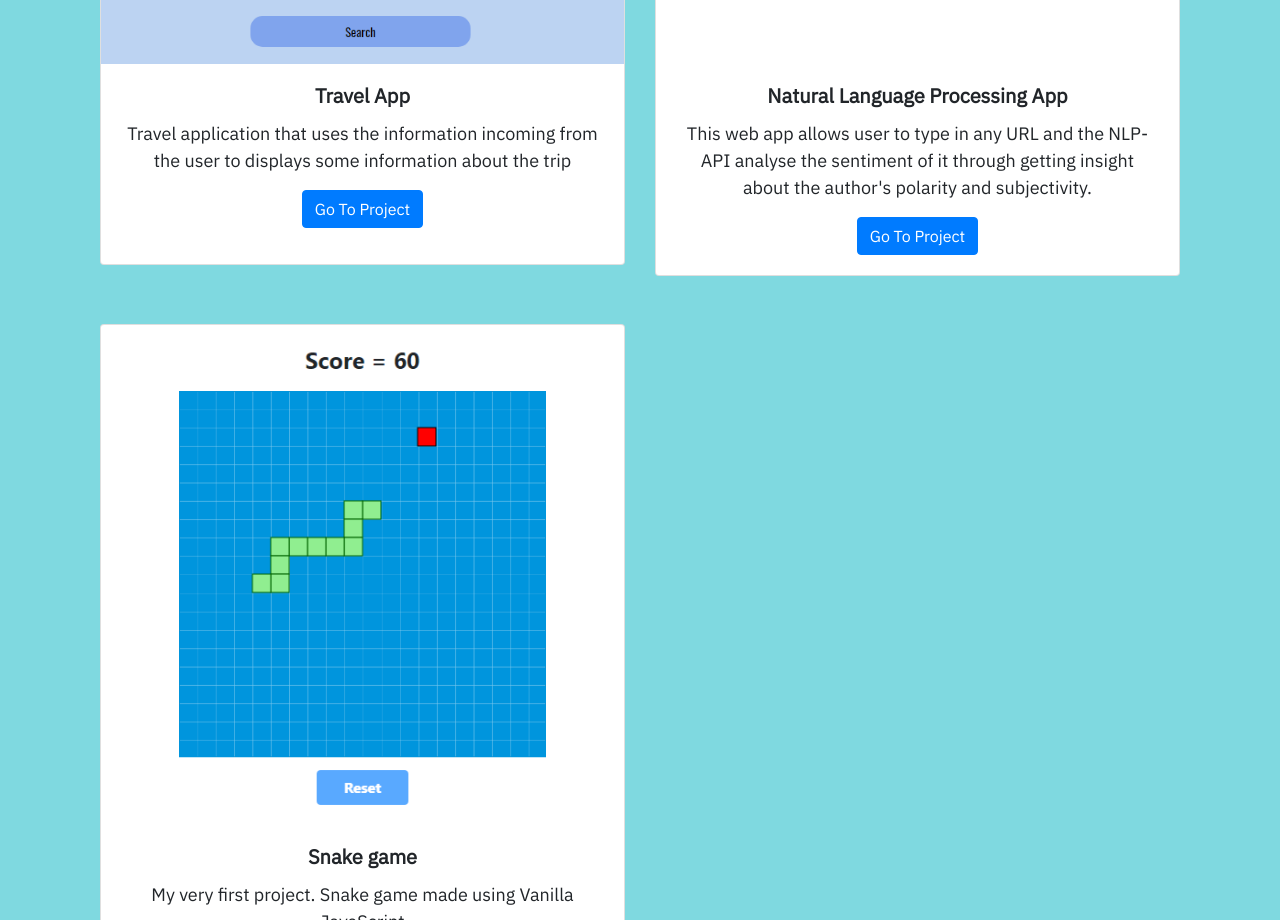
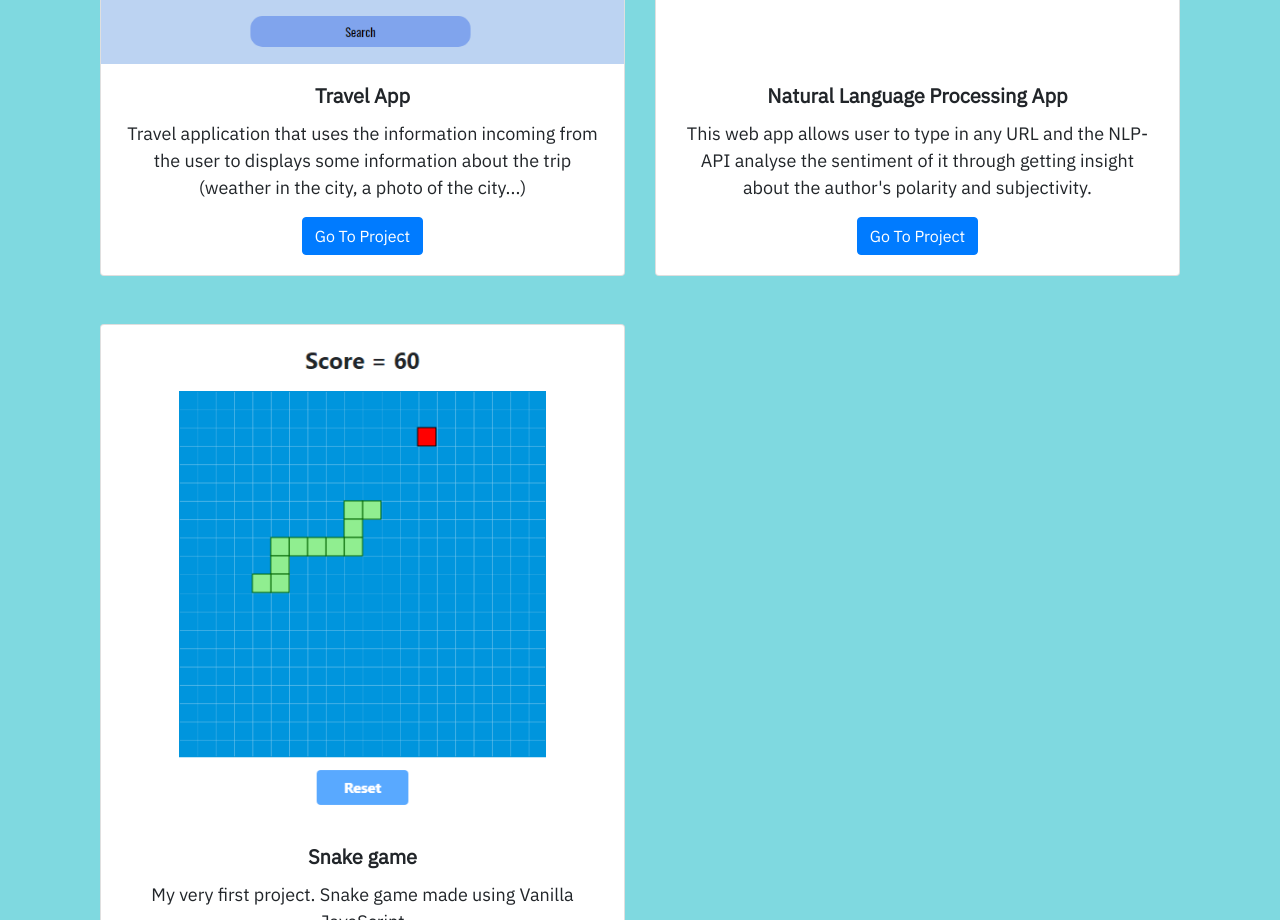
Before and after one commit to ThisIsItz/Itziar-Portfolio, a React (Create React App) app: page / in a window 1280 px wide. Shown: the part 2480-3400 px from the top of the page. Built offline with nearby package versions, Linux system fonts and the light colour scheme; some icons are missing.

Commit message:
Updated project

```diff
--- a/src/components/Projects.js
+++ b/src/components/Projects.js
@@ -24,7 +24,7 @@ const Projects = () => {
                     class="travel"
                     name="Travel App"
                     img="./img/travelappclose.png"
-                    description="Travel application that uses the information incoming from the user to displays some information about the trip"
+                    description="Travel application that uses the information incoming from the user to displays some information about the trip (weather in the city, a photo of the city...)"
                     href="https://github.com/ThisIsItz/travelapp"
                 />
                 <ProjectCard
```
